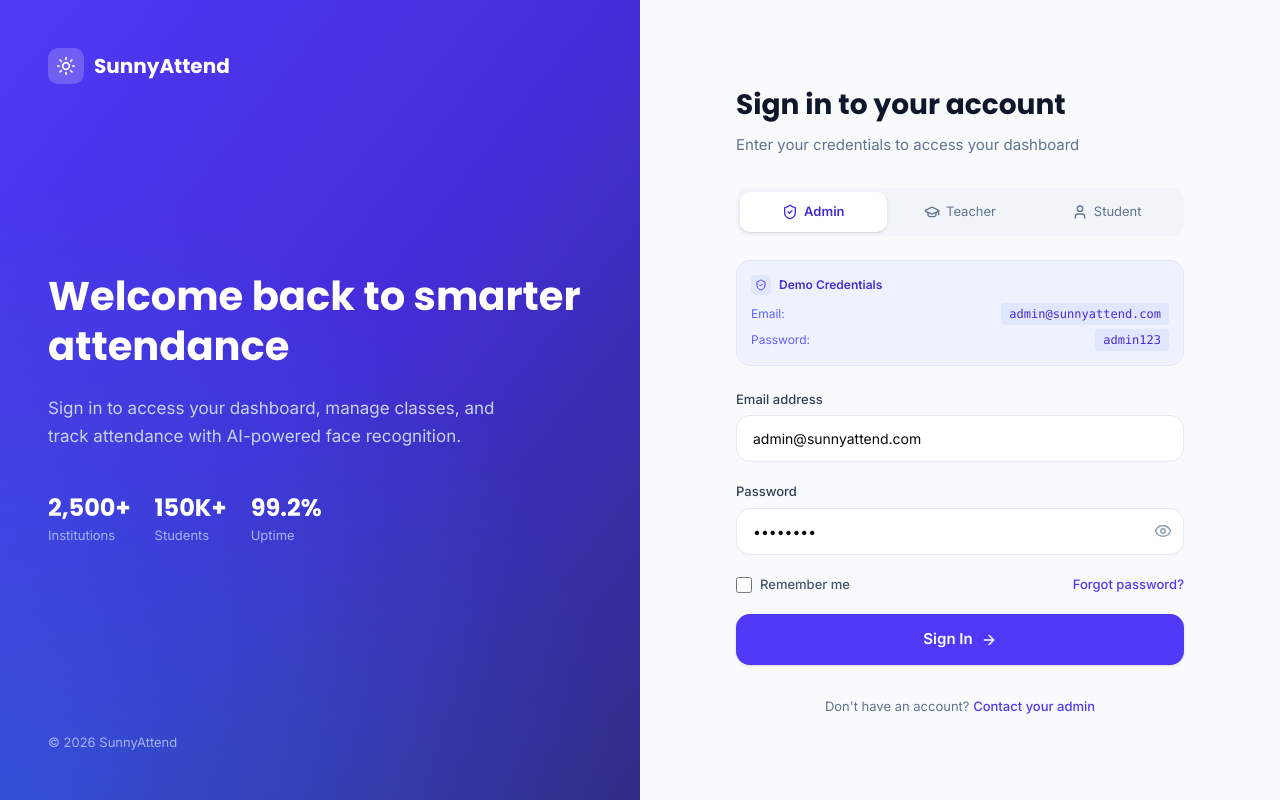
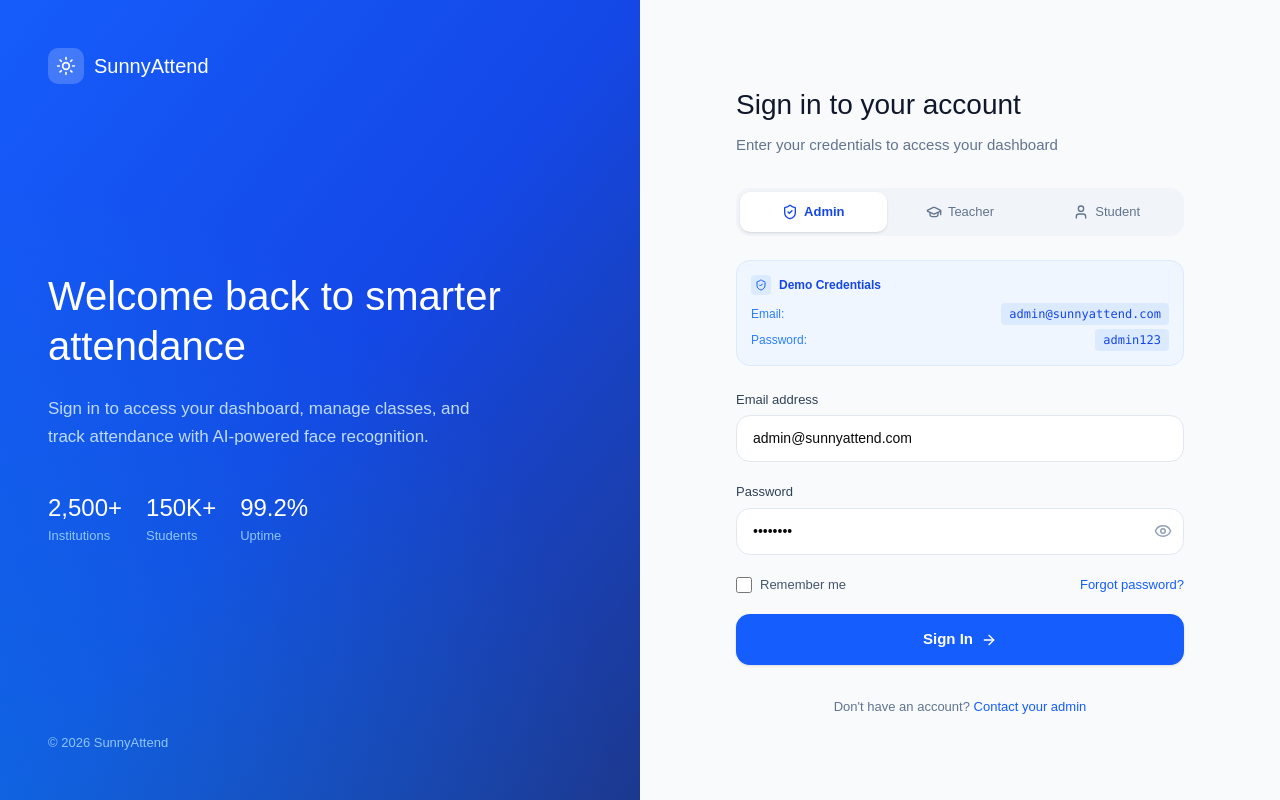
Before and after one commit to HarshB04/AMS-FaceRec, a React (Vite) app: page /login in a window 1280 px wide. Built offline with nearby package versions, Linux system fonts and the light colour scheme.

Commit message:
docs(01): completed plan 01-01

```diff
--- a/src/app/pages/LoginPage.tsx
+++ b/src/app/pages/LoginPage.tsx
@@ -1,7 +1,7 @@
 import React, { useState } from "react";
 import { Link, useNavigate } from "react-router";
 import { Sun, Eye, EyeOff, ArrowRight, ShieldCheck, GraduationCap, User } from "lucide-react";
-import { supabase } from "../../../utils/supabase/supabase";
+import { supabase } from "../../../utils/supabase/client";
 
 const demoCredentials = {
   admin: { email: "admin@sunnyattend.com", password: "admin123" },
@@ -65,23 +65,23 @@ export function LoginPage() {
   };
 
   return (
-    <div className="min-h-screen bg-slate-50 flex" style={{ fontFamily: "Inter, sans-serif" }}>
+    <div className="min-h-screen bg-slate-50 flex" >
       {/* Left Panel */}
-      <div className="hidden lg:flex lg:w-1/2 bg-gradient-to-br from-indigo-600 via-indigo-700 to-indigo-900 p-12 flex-col justify-between relative overflow-hidden">
+      <div className="hidden lg:flex lg:w-1/2 bg-gradient-to-br from-blue-600 via-blue-700 to-blue-900 p-12 flex-col justify-between relative overflow-hidden">
         <div className="absolute inset-0 bg-[radial-gradient(circle_at_bottom_left,_rgba(6,182,212,0.25),transparent_60%)]" />
         <div className="relative z-10">
           <Link to="/" className="flex items-center gap-2.5">
             <div className="w-9 h-9 bg-white/20 backdrop-blur rounded-lg flex items-center justify-center">
               <Sun className="w-5 h-5 text-white" />
             </div>
-            <span className="text-[1.25rem] text-white" style={{ fontFamily: "Poppins, sans-serif", fontWeight: 700 }}>SunnyAttend</span>
+            <span className="text-[1.25rem] text-white" >SunnyAttend</span>
           </Link>
         </div>
         <div className="relative z-10 space-y-6">
-          <h2 className="text-[2.5rem] text-white leading-tight" style={{ fontFamily: "Poppins, sans-serif", fontWeight: 700 }}>
+          <h2 className="text-[2.5rem] text-white leading-tight" >
             Welcome back to smarter attendance
           </h2>
-          <p className="text-indigo-200 text-[1.0625rem] max-w-md leading-relaxed">
+          <p className="text-blue-200 text-[1.0625rem] max-w-md leading-relaxed">
             Sign in to access your dashboard, manage classes, and track attendance with AI-powered face recognition.
           </p>
           <div className="flex gap-6 pt-4">
@@ -91,26 +91,26 @@ export function LoginPage() {
               { val: "99.2%", label: "Uptime" },
             ].map((s, i) => (
               <div key={i}>
-                <p className="text-[1.5rem] text-white" style={{ fontFamily: "Poppins, sans-serif", fontWeight: 700 }}>{s.val}</p>
-                <p className="text-[0.8125rem] text-indigo-300">{s.label}</p>
+                <p className="text-[1.5rem] text-white" >{s.val}</p>
+                <p className="text-[0.8125rem] text-blue-300">{s.label}</p>
               </div>
             ))}
           </div>
         </div>
-        <div className="relative z-10 text-[0.8125rem] text-indigo-300">&copy; 2026 SunnyAttend</div>
+        <div className="relative z-10 text-[0.8125rem] text-blue-300">&copy; 2026 SunnyAttend</div>
       </div>
 
       {/* Right Panel - Form */}
       <div className="flex-1 flex items-center justify-center p-6">
         <div className="w-full max-w-md">
           <div className="lg:hidden flex items-center gap-2.5 mb-10">
-            <div className="w-8 h-8 bg-gradient-to-br from-indigo-600 to-cyan-500 rounded-lg flex items-center justify-center">
+            <div className="w-8 h-8 bg-gradient-to-br from-blue-600 to-cyan-500 rounded-lg flex items-center justify-center">
               <Sun className="w-5 h-5 text-white" />
             </div>
-            <span className="text-[1.125rem] text-slate-900" style={{ fontFamily: "Poppins, sans-serif", fontWeight: 700 }}>SunnyAttend</span>
+            <span className="text-[1.125rem] text-slate-900" >SunnyAttend</span>
           </div>
 
-          <h1 className="text-[1.75rem] text-slate-900 mb-2" style={{ fontFamily: "Poppins, sans-serif", fontWeight: 700 }}>Sign in to your account</h1>
+          <h1 className="text-[1.75rem] text-slate-900 mb-2" >Sign in to your account</h1>
           <p className="text-slate-500 text-[0.9375rem] mb-8">Enter your credentials to access your dashboard</p>
 
           {/* Role Selector */}
@@ -121,7 +121,7 @@ export function LoginPage() {
                 onClick={() => handleRoleSwitch(r)}
                 className={`flex-1 flex items-center justify-center gap-1.5 py-2.5 rounded-lg text-[0.8125rem] capitalize transition-all ${
                   role === r
-                    ? "bg-white text-indigo-700 shadow-sm"
+                    ? "bg-white text-blue-700 shadow-sm"
                     : "text-slate-500 hover:text-slate-700"
                 }`}
                 style={{ fontWeight: role === r ? 600 : 400 }}
@@ -133,30 +133,30 @@ export function LoginPage() {
           </div>
 
           {/* Demo Credentials Card */}
-          <div className="mb-6 p-3.5 bg-indigo-50 border border-indigo-100 rounded-xl">
+          <div className="mb-6 p-3.5 bg-blue-50 border border-blue-100 rounded-xl">
             <div className="flex items-center gap-2 mb-2">
-              <div className="w-5 h-5 bg-indigo-100 rounded flex items-center justify-center">
-                <ShieldCheck className="w-3 h-3 text-indigo-600" />
+              <div className="w-5 h-5 bg-blue-100 rounded flex items-center justify-center">
+                <ShieldCheck className="w-3 h-3 text-blue-600" />
               </div>
-              <span className="text-[0.75rem] text-indigo-700" style={{ fontWeight: 600 }}>Demo Credentials</span>
+              <span className="text-[0.75rem] text-blue-700" style={{ fontWeight: 600 }}>Demo Credentials</span>
             </div>
             <div className="space-y-1">
               <div className="flex items-center justify-between">
-                <span className="text-[0.75rem] text-indigo-500">Email:</span>
+                <span className="text-[0.75rem] text-blue-500">Email:</span>
                 <button
                   type="button"
                   onClick={() => { setEmail(demoCredentials[role].email); }}
-                  className="text-[0.75rem] text-indigo-700 bg-indigo-100 px-2 py-0.5 rounded hover:bg-indigo-200 transition-colors font-mono"
+                  className="text-[0.75rem] text-blue-700 bg-blue-100 px-2 py-0.5 rounded hover:bg-blue-200 transition-colors font-mono"
                 >
                   {demoCredentials[role].email}
                 </button>
               </div>
               <div className="flex items-center justify-between">
-                <span className="text-[0.75rem] text-indigo-500">Password:</span>
+                <span className="text-[0.75rem] text-blue-500">Password:</span>
                 <button
                   type="button"
                   onClick={() => { setPassword(demoCredentials[role].password); }}
-                  className="text-[0.75rem] text-indigo-700 bg-indigo-100 px-2 py-0.5 rounded hover:bg-indigo-200 transition-colors font-mono"
+                  className="text-[0.75rem] text-blue-700 bg-blue-100 px-2 py-0.5 rounded hover:bg-blue-200 transition-colors font-mono"
                 >
                   {demoCredentials[role].password}
                 </button>
@@ -179,7 +179,7 @@ export function LoginPage() {
                 value={email}
                 onChange={(e) => setEmail(e.target.value)}
                 placeholder={`${role}@sunnyattend.com`}
-                className="w-full px-4 py-3 bg-white border border-slate-200 rounded-xl text-[0.875rem] placeholder:text-slate-400 focus:outline-none focus:ring-2 focus:ring-indigo-500/20 focus:border-indigo-400 transition"
+                className="w-full px-4 py-3 bg-white border border-slate-200 rounded-xl text-[0.875rem] placeholder:text-slate-400 focus:outline-none focus:ring-2 focus:ring-blue-500/20 focus:border-blue-400 transition"
               />
             </div>
             <div>
@@ -190,7 +190,7 @@ export function LoginPage() {
                   value={password}
                   onChange={(e) => setPassword(e.target.value)}
                   placeholder="Enter your password"
-                  className="w-full px-4 py-3 bg-white border border-slate-200 rounded-xl text-[0.875rem] placeholder:text-slate-400 focus:outline-none focus:ring-2 focus:ring-indigo-500/20 focus:border-indigo-400 transition pr-12"
+                  className="w-full px-4 py-3 bg-white border border-slate-200 rounded-xl text-[0.875rem] placeholder:text-slate-400 focus:outline-none focus:ring-2 focus:ring-blue-500/20 focus:border-blue-400 transition pr-12"
                 />
                 <button
                   type="button"
@@ -208,16 +208,16 @@ export function LoginPage() {
                   type="checkbox"
                   checked={remember}
                   onChange={(e) => setRemember(e.target.checked)}
-                  className="w-4 h-4 rounded border-slate-300 text-indigo-600 focus:ring-indigo-500"
+                  className="w-4 h-4 rounded border-slate-300 text-blue-600 focus:ring-blue-500"
                 />
                 <span className="text-[0.8125rem] text-slate-600">Remember me</span>
               </label>
-              <a href="#" className="text-[0.8125rem] text-indigo-600 hover:text-indigo-700" style={{ fontWeight: 500 }}>Forgot password?</a>
+              <a href="#" className="text-[0.8125rem] text-blue-600 hover:text-blue-700" style={{ fontWeight: 500 }}>Forgot password?</a>
             </div>
             <button
               type="submit"
               disabled={loading}
-              className="w-full flex items-center justify-center gap-2 py-3.5 bg-indigo-600 text-white rounded-xl hover:bg-indigo-700 transition-colors shadow-sm text-[0.9375rem] disabled:opacity-70 disabled:cursor-not-allowed"
+              className="w-full flex items-center justify-center gap-2 py-3.5 bg-blue-600 text-white rounded-xl hover:bg-blue-700 transition-colors shadow-sm text-[0.9375rem] disabled:opacity-70 disabled:cursor-not-allowed"
               style={{ fontWeight: 600 }}
             >
               {loading ? (
@@ -239,7 +239,7 @@ export function LoginPage() {
 
           <p className="text-center text-[0.8125rem] text-slate-500 mt-8">
             Don't have an account?{" "}
-            <a href="#" className="text-indigo-600 hover:text-indigo-700" style={{ fontWeight: 500 }}>Contact your admin</a>
+            <a href="#" className="text-blue-600 hover:text-blue-700" style={{ fontWeight: 500 }}>Contact your admin</a>
           </p>
         </div>
       </div>
```
Also changed, not shown: .planning/phases/01-security-auth/01-01-SUMMARY.md (added).
